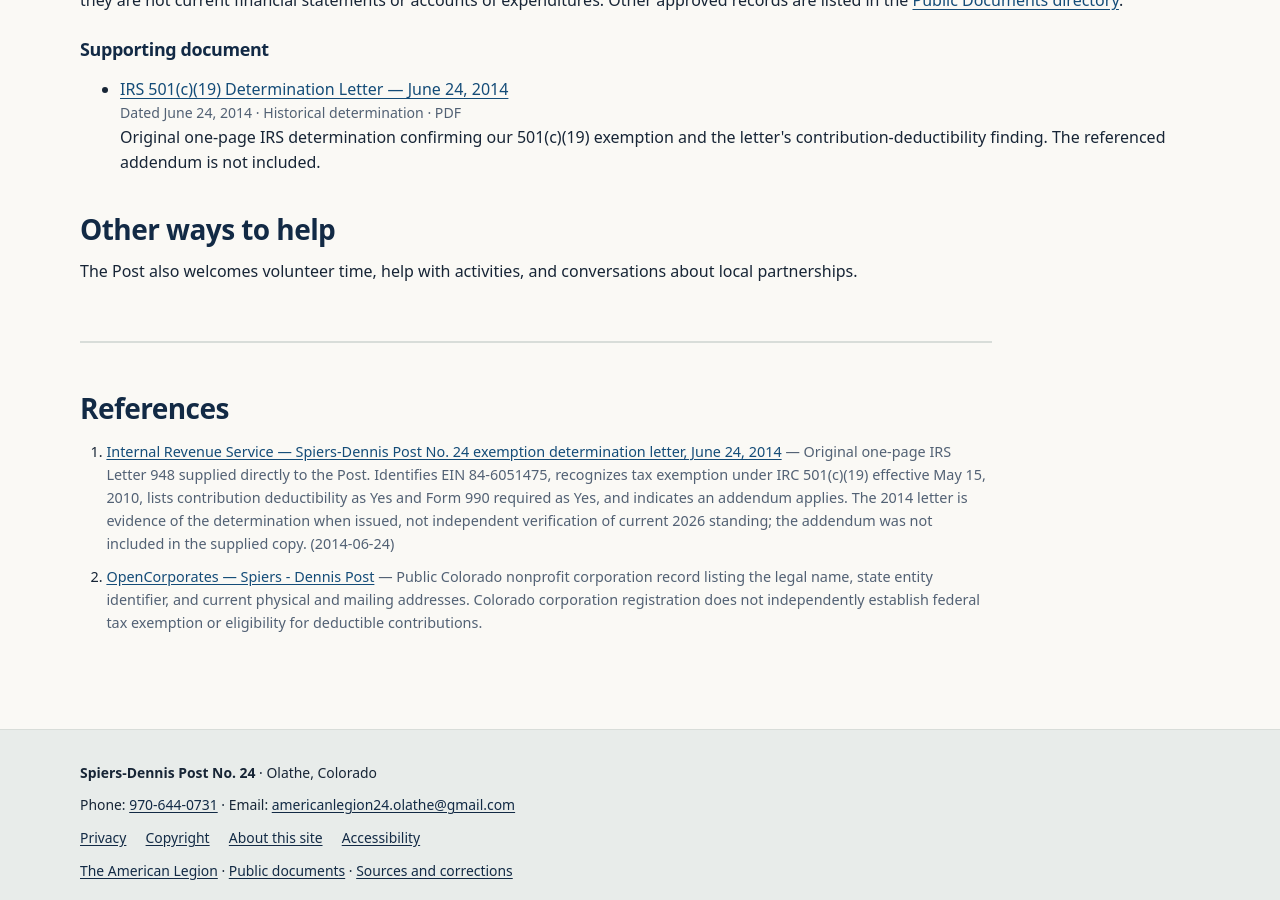
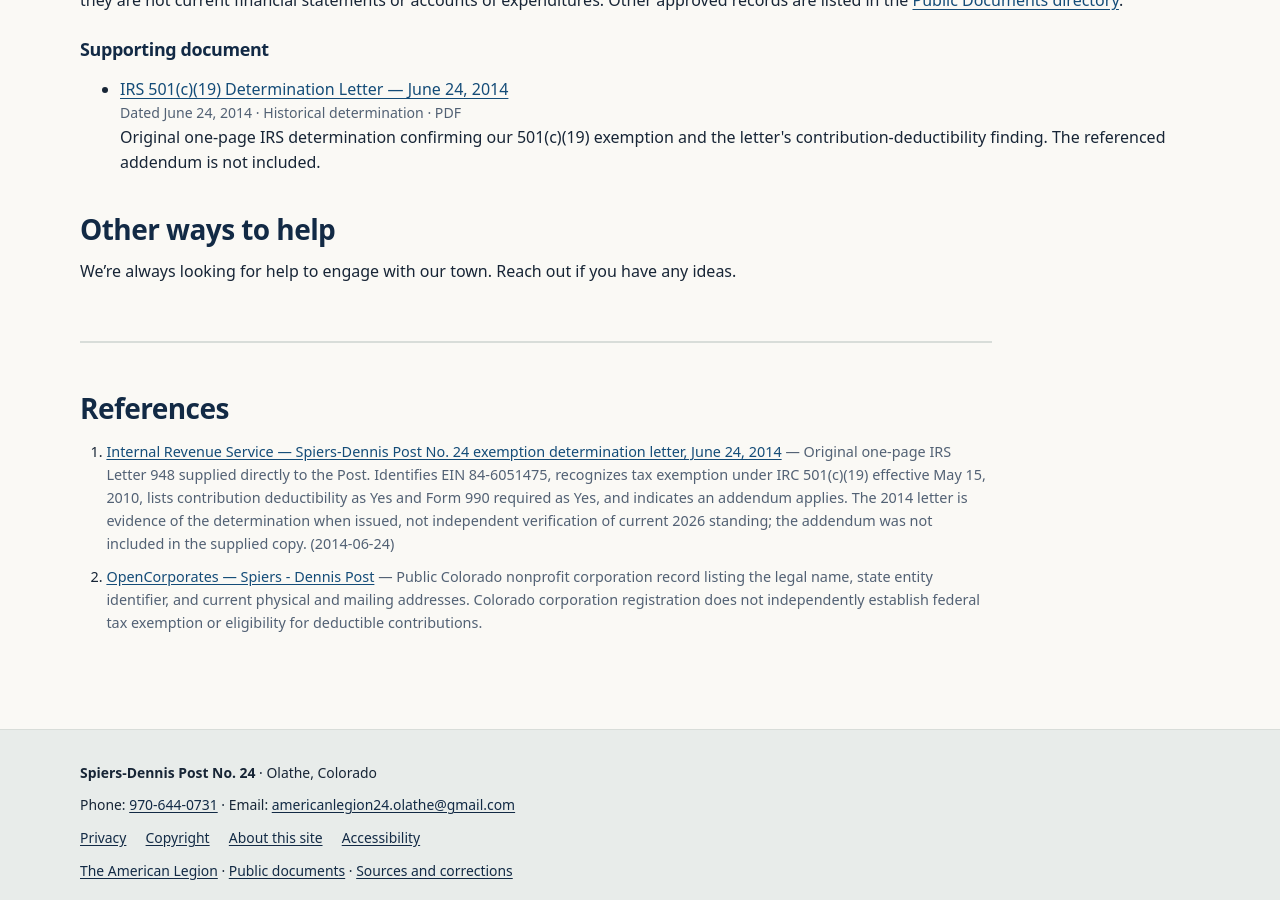
Before and after one commit to SPIERS-DENNIS-POST/spiers-dennis-post.github.io, a Jekyll site: the page built from donate/index.md, in a window 1280 px wide and 900 px high, scrolled down 1925 px. Built offline with Jekyll 4.4.1, drawn with Linux system fonts in a browser that asks for light colours.

Commit message:
Update community engagement invitation on Donate page

```diff
--- a/donate/index.md
+++ b/donate/index.md
@@ -53,4 +53,4 @@
 These records document the Post's organizational status; they are not current financial statements or accounts of expenditures. Other approved records are listed in the <a href="{{ '/documents/' | relative_url }}">Public Documents directory</a>.
 {% include page-documents.html heading="Supporting document" heading_level=3 %}
 ## Other ways to help
-The Post also welcomes volunteer time, help with activities, and conversations about local partnerships.
+We're always looking for help to engage with our town. Reach out if you have any ideas.
```
